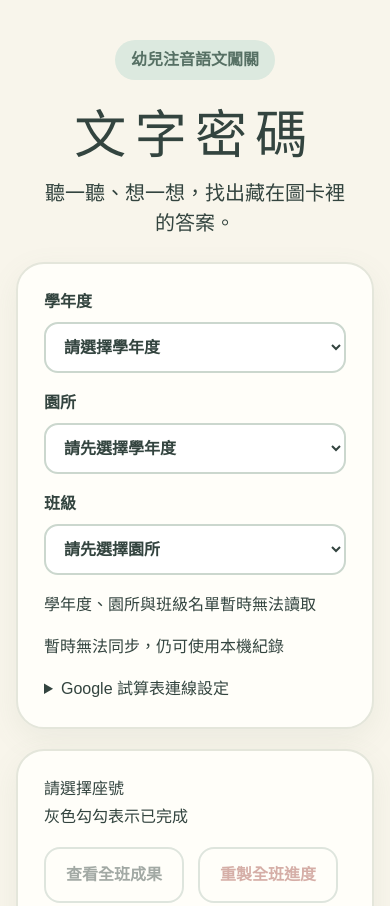
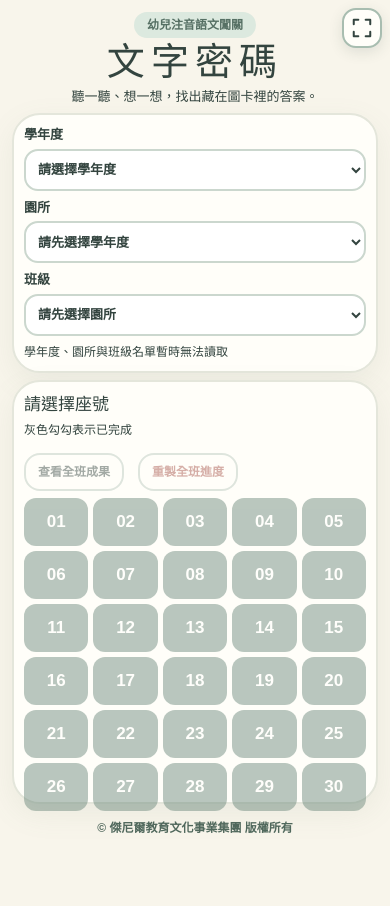
Before and after one commit to genikid-ai/word-code-kindergarten-backup, a plain HTML site: page index.html in a window 390 px wide. Shown: the top 906 px of the page. After the commit the page ends 844 px from the top, so only its background shows below. Drawn offline with Linux system fonts and the light colour scheme; no server answers.

Commit message:
Fit game to 16:9 screens and add fullscreen control

```diff
--- a/index.html
+++ b/index.html
@@ -10,8 +10,10 @@
     <title>文字密碼｜主網站</title>
     <script type="module" crossorigin src="./index-BZawMzwR.js"></script>
     <link rel="stylesheet" crossorigin href="./index-gsx0tMIL.css">
+    <link rel="stylesheet" href="./screen-16x9.css">
   </head>
   <body>
     <div id="root"></div>
+    <script src="./screen-controls.js" defer></script>
   </body>
 </html>
--- /dev/null
+++ b/screen-16x9.css
@@ -0,0 +1,75 @@
+:root { color-scheme: light; }
+html, body { width: 100%; min-height: 100%; }
+body { min-height: 100dvh; display: grid; place-items: center; overflow: hidden; }
+
+.game-stage {
+  position: relative;
+  display: grid;
+  place-items: center;
+  width: min(100vw, 177.7778dvh);
+  height: min(100dvh, 56.25vw);
+  aspect-ratio: 16 / 9;
+  overflow: hidden;
+  background: var(--cream);
+}
+.game-stage #root { width: 100%; height: 100%; min-width: 0; min-height: 0; }
+.game-stage #root > main { width: 100%; height: 100%; min-height: 0; }
+
+.game-stage .home,
+.game-stage .dashboard { max-width: none; overflow: auto; padding: clamp(12px, 1.5vw, 26px); }
+.game-stage .home { display: flex; flex-direction: column; gap: clamp(7px, .8vh, 12px); padding-bottom: 38px; }
+.game-stage .hero { flex: none; padding: 0 8px; }
+.game-stage .hero h1 { font-size: clamp(38px, 4.5vw, 78px); line-height: 1.12; margin: 3px 0; }
+.game-stage .hero p { font-size: clamp(13px, 1.15vw, 20px); }
+.game-stage .eyebrow { padding: 4px 13px; font-size: clamp(12px, .95vw, 17px); }
+.game-stage .setup { flex: none; grid-template-columns: repeat(3, minmax(0, 1fr)); gap: clamp(7px, .8vw, 15px); padding: clamp(10px, 1.15vw, 20px); }
+.game-stage .setup label { min-width: 0; font-size: clamp(13px, 1vw, 18px); }
+.game-stage .setup select { margin-top: 4px; padding: clamp(8px, .8vh, 13px); min-height: 42px; }
+.game-stage .setup .roster-status { grid-column: 1 / -1; margin: 0; font-size: clamp(12px, .85vw, 16px); }
+.game-stage .setup > p[role="status"]:not(.roster-status),
+.game-stage .setup > details { display: none !important; }
+.game-stage .seat-section { flex: 1; min-height: 0; margin-top: 0; display: flex; flex-direction: column; padding: clamp(10px, 1.15vw, 20px); }
+.game-stage .section-title { flex: none; gap: 10px; }
+.game-stage .section-title h2 { font-size: clamp(17px, 1.35vw, 25px); }
+.game-stage .section-title p { font-size: clamp(12px, .85vw, 16px); }
+.game-stage .actions button { padding: 8px 12px; font-size: clamp(12px, .95vw, 18px); }
+.game-stage .seats { flex: 1; min-height: 0; grid-template-columns: repeat(10, minmax(0, 1fr)); grid-template-rows: repeat(3, minmax(0, 1fr)); gap: clamp(5px, .65vw, 11px); margin-top: clamp(7px, .8vh, 12px); }
+.game-stage .seats button { min-width: 0; min-height: 0; padding: 4px; border-radius: 12px; font-size: clamp(17px, 1.35vw, 25px); }
+
+.game-stage .game { display: flex; flex-direction: column; min-height: 0; overflow: hidden; padding: clamp(9px, 1.1vw, 20px); }
+.game-stage .game header { flex: none; padding-right: clamp(44px, 4vw, 64px); }
+.game-stage .game header button { padding: 9px 13px; font-size: clamp(12px, 1vw, 18px); }
+.game-stage .seat-badge { font-size: clamp(18px, 1.7vw, 30px); }
+.game-stage .progress { flex: none; margin: clamp(5px, .75vh, 10px); }
+.game-stage .progress span { width: clamp(38px, 3.3vw, 56px); height: clamp(38px, 3.3vw, 56px); font-size: clamp(19px, 1.5vw, 27px); }
+.game-stage .cards { flex: 1; min-height: 0; height: auto; grid-template-columns: repeat(4, minmax(0, 1fr)); grid-template-rows: repeat(2, minmax(0, 1fr)); gap: clamp(5px, .7vw, 12px); }
+.game-stage .card { min-width: 0; min-height: 0; padding: clamp(3px, .4vw, 8px); }
+.game-stage .card img { width: 100%; height: 100%; object-fit: contain; }
+.game-stage .finish { min-height: 0; padding: 20px; }
+.game-stage .finish-card { max-height: 100%; overflow: auto; padding: clamp(20px, 3vw, 55px); }
+.game-stage .dashboard header { padding-right: 62px; }
+.game-stage .feedback { position: fixed; z-index: 99999; }
+
+.fullscreen-toggle { position: absolute; z-index: 100001; top: clamp(8px, 1vw, 18px); right: clamp(8px, 1vw, 18px); display: grid; place-items: center; width: clamp(40px, 3.2vw, 56px); height: clamp(40px, 3.2vw, 56px); padding: 7px; border: 2px solid #a8bdb0; border-radius: 14px; background: #fffef9; color: #33443f; box-shadow: 0 4px 14px #33443f20; }
+.fullscreen-toggle:hover, .fullscreen-toggle:focus-visible { background: #e5efe6; outline: 3px solid #7b9d88; outline-offset: 2px; }
+.fullscreen-toggle svg { width: 100%; height: 100%; stroke: currentColor; fill: none; stroke-width: 2.2; stroke-linecap: round; stroke-linejoin: round; }
+.site-copyright { position: absolute; left: 0; right: 0; bottom: 7px; z-index: 2; text-align: center; color: #50685c; font-size: clamp(12px, .9vw, 17px); font-weight: 700; pointer-events: none; }
+.site-copyright[hidden] { display: none !important; }
+
+.game-stage:fullscreen { width: 100vw; height: 100dvh; max-width: none; max-height: none; aspect-ratio: auto; }
+.game-stage:fullscreen #root { width: min(100vw, 177.7778dvh); height: min(100dvh, 56.25vw); }
+.game-stage:fullscreen .fullscreen-toggle { right: max(10px, calc((100vw - min(100vw, 177.7778dvh)) / 2 + 10px)); top: max(10px, calc((100dvh - min(100dvh, 56.25vw)) / 2 + 10px)); }
+.game-stage:fullscreen .site-copyright { bottom: max(7px, calc((100dvh - min(100dvh, 56.25vw)) / 2 + 7px)); }
+
+@media (max-width: 900px) and (orientation: portrait) {
+  body { overflow: auto; }
+  .game-stage, .game-stage:fullscreen { width: 100vw; height: 100dvh; aspect-ratio: auto; }
+  .game-stage .home, .game-stage .dashboard { overflow: auto; }
+  .game-stage .home { padding-bottom: 40px; }
+  .game-stage .setup { grid-template-columns: 1fr; }
+  .game-stage .seats { grid-template-columns: repeat(5, minmax(0, 1fr)); grid-template-rows: repeat(6, minmax(48px, 1fr)); }
+  .game-stage .game { overflow: auto; }
+  .game-stage .game header { flex-wrap: wrap; }
+  .game-stage .cards { grid-template-columns: repeat(2, minmax(0, 1fr)); grid-template-rows: repeat(4, minmax(0, 1fr)); }
+  .game-stage:fullscreen #root { width: 100%; height: 100%; }
+}
--- /dev/null
+++ b/screen-controls.js
@@ -0,0 +1,43 @@
+(() => {
+  const root = document.getElementById('root');
+  if (!root || document.querySelector('.game-stage')) return;
+
+  const stage = document.createElement('div');
+  stage.className = 'game-stage';
+  root.parentNode.insertBefore(stage, root);
+  stage.appendChild(root);
+
+  const button = document.createElement('button');
+  button.type = 'button';
+  button.className = 'fullscreen-toggle';
+  const enterIcon = '<svg viewBox="0 0 24 24" aria-hidden="true"><path d="M8 3H3v5M16 3h5v5M3 16v5h5M21 16v5h-5"/></svg>';
+  const exitIcon = '<svg viewBox="0 0 24 24" aria-hidden="true"><path d="M3 8h5V3M21 8h-5V3M3 16h5v5M21 16h-5v5"/></svg>';
+  function updateFullscreenButton() {
+    const active = document.fullscreenElement === stage;
+    button.innerHTML = active ? exitIcon : enterIcon;
+    button.setAttribute('aria-label', active ? '離開全螢幕' : '進入全螢幕');
+    button.title = active ? '離開全螢幕' : '進入全螢幕';
+    button.setAttribute('aria-pressed', String(active));
+  }
+  button.addEventListener('click', async () => {
+    try {
+      if (document.fullscreenElement === stage) await document.exitFullscreen();
+      else await stage.requestFullscreen();
+    } catch (error) {
+      console.warn('無法切換全螢幕', error);
+    }
+  });
+  document.addEventListener('fullscreenchange', updateFullscreenButton);
+  updateFullscreenButton();
+  stage.appendChild(button);
+
+  const copyright = document.createElement('footer');
+  copyright.className = 'site-copyright';
+  copyright.textContent = '© 傑尼爾教育文化事業集團 版權所有';
+  stage.appendChild(copyright);
+  function updateCopyright() {
+    copyright.hidden = !root.querySelector('main.home');
+  }
+  new MutationObserver(updateCopyright).observe(root, { childList: true, subtree: true });
+  updateCopyright();
+})();
```
